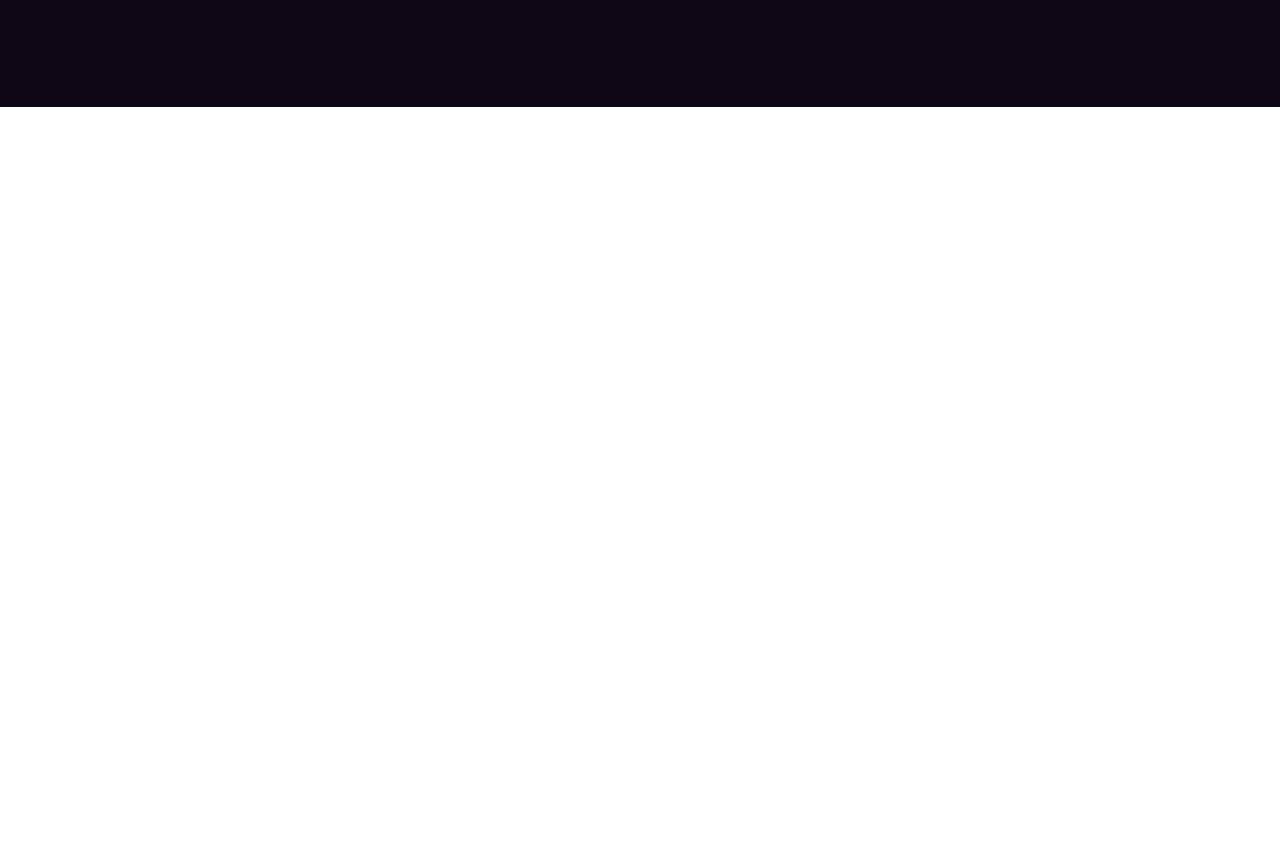
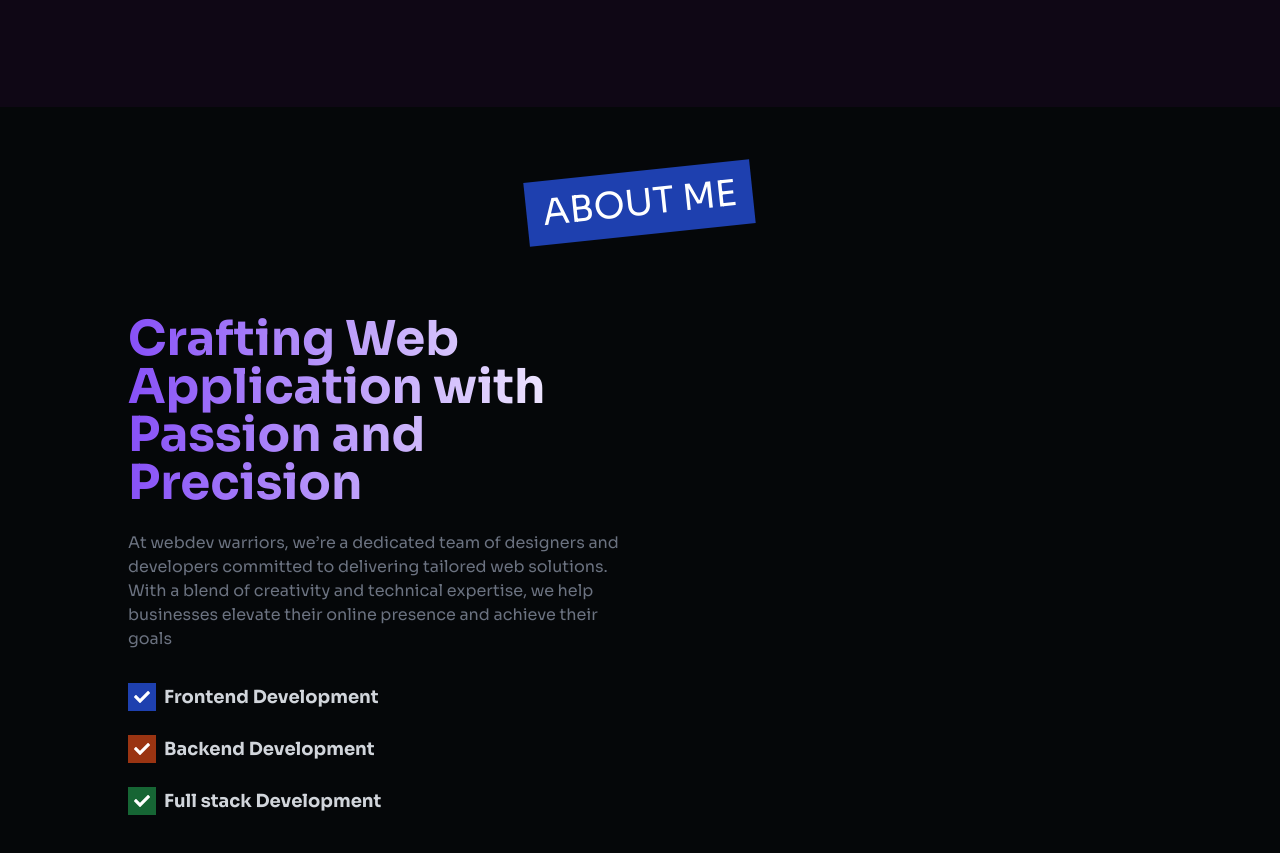
Before and after one commit to danial137/protofo, a Next.js app: page / in a window 1280 px wide. Shown: the part 693-1546 px from the top of the page. Before the commit the page ends 800 px from the top, so only its background shows below. Built offline with nearby package versions, Linux system fonts and the light colour scheme.

Commit message:
feat: add About component and integrate SectionHeading for improved content structure

```diff
--- /dev/null
+++ b/components/Helper/SectionHeading.tsx
@@ -0,0 +1,17 @@
+import React, { ReactNode } from 'react'
+
+
+// define props type
+type Props = {
+    children: ReactNode
+}
+
+const SectionHeading = ({ children }: Props) => {
+    return (
+        <h1 className='bg-blue-800 w-fit text-center px-4 py-3 mx-auto text-white text-2xl sm:text-3xl  md:text-4xl uppercase -rotate-6'>
+            {children}
+        </h1>
+    )
+}
+
+export default SectionHeading
--- /dev/null
+++ b/components/Home/About/About.tsx
@@ -0,0 +1,45 @@
+import SectionHeading from '@/components/Helper/SectionHeading'
+import { aboutInfo } from '@/Data/data'
+import React from 'react'
+import { FaCheck } from 'react-icons/fa'
+
+const About = () => {
+    return (
+        <div className='pt-16 pb-16 bg-[#050709]'>
+            {/* section heading */}
+            <SectionHeading>About me</SectionHeading>
+            <div className='w-[80%] mx-auto grid grid-cols-1 lg:grid-cols-2 gap-8 items-center mt-20'>
+                {/* text content */}
+                <div>
+                    <h1 className='text-bg text-[26px] sm:text-3xl md:text-4xl lg:text-5xl font-bold text-gray-200'>{aboutInfo.title}</h1>
+                    <p className='mt-6 text-base text-gray-500'>{aboutInfo.description}</p>
+                    <div className='mt-8'>
+                        <div className='flex items-center space-x-2 mb-6 '>
+                            <div className='w-7 h-7 bg-blue-800 flex flex-col items-center justify-center'>
+                                <FaCheck className='text-white' />
+                            </div>
+                            <p className='text-sm sm:text-base md:text-lg font-bold text-gray-300'>Frontend Development</p>
+                        </div>
+                        <div className='flex items-center space-x-2 mb-6 '>
+                            <div className='w-7 h-7 bg-orange-800 flex flex-col items-center justify-center'>
+                                <FaCheck className='text-white' />
+                            </div>
+                            <p className='text-sm sm:text-base md:text-lg font-bold text-gray-300'>Backend Development</p>
+                        </div>
+                        <div className='flex items-center space-x-2 mb-6 '>
+                            <div className='w-7 h-7 bg-green-800 flex flex-col items-center justify-center'>
+                                <FaCheck className='text-white' />
+                            </div>
+                            <p className='text-sm sm:text-base md:text-lg font-bold text-gray-300'>Full stack Development</p>
+                        </div>
+                    </div>
+
+                </div>
+                {/* state content */}
+                <div></div>
+            </div>
+        </div>
+    )
+}
+
+export default About
--- a/components/Home/Hero/Hero.tsx
+++ b/components/Home/Hero/Hero.tsx
@@ -1,4 +1,5 @@
 import { BaseInfo } from '@/Data/data'
+import Image from 'next/image'
 import React from 'react'
 import { FaDownload } from 'react-icons/fa'
 
@@ -26,10 +27,12 @@ const Hero = () => {
           </button>
         </div>
         {/* image content */}
-        <div></div>
+          <div className='mx-auto hidden lg:block rounded-[3rem] border-[3.5px] border-blue-950 overflow-hidden'>
+            <Image src={BaseInfo.profilePic} alt={BaseInfo.name }  width={500} height={500}/>
+        </div>
       </div>
     </div>
-    </div >
+    </div>
   )
 }
 
--- a/components/Home/Home.tsx
+++ b/components/Home/Home.tsx
@@ -1,10 +1,12 @@
 import React from 'react'
 import Hero from './Hero/Hero'
+import About from './About/About'
 
 export const Home = () => {
   return (
     <div className='overflow-hidden'>
       <Hero />
+      <About />
     </div>
   )
 }
--- a/components/Home/Navbar/Nav.tsx
+++ b/components/Home/Navbar/Nav.tsx
@@ -15,12 +15,8 @@ const Nav = ({ openNav }: Props) => {
 
     useEffect(() => {
         const handler = () => {
-            if (window.scrollY >= 90) {
-                setNavBg(true)
-                if (window.scrollY < 90) {
-                    setNavBg(false)
-                }
-            };
+            // set navBg true when scrolled past 90px, otherwise false
+            setNavBg(window.scrollY >= 90)
         }
         window.addEventListener('scroll', handler)
         return () => {
@@ -30,10 +26,10 @@ const Nav = ({ openNav }: Props) => {
 
 
     return (
-        <div className={`fixed ${navBg ? 'bg-[#240b39]':'fixed'} h-[12vh] z-[10]  w-full transition-all duration-200`}>
+    <div className={`fixed top-0 left-0 ${navBg ? 'bg-[#240b39]' : 'bg-transparent'} h-[12vh] z-[10] w-full transition-all duration-200`}>
             <div className='flex items-center h-full justify-between w-[95%] sm:w-[90%] xl:w-[80%] mx-auto '>
                 {/* logo */}
-                <Image src="/images/logo.png" alt='LOGO' width={200} height={200} className='ml-[-1.5rem] sm:ml-0 ' />
+        <Image src="/images/logo.png" alt='LOGO' width={200} height={200} className='-ml-6 sm:ml-0' />
 
                 <div className='flex items-center space-x-10'>
                     <div className='hidden lg:flex items-center space-x-8'>
```
